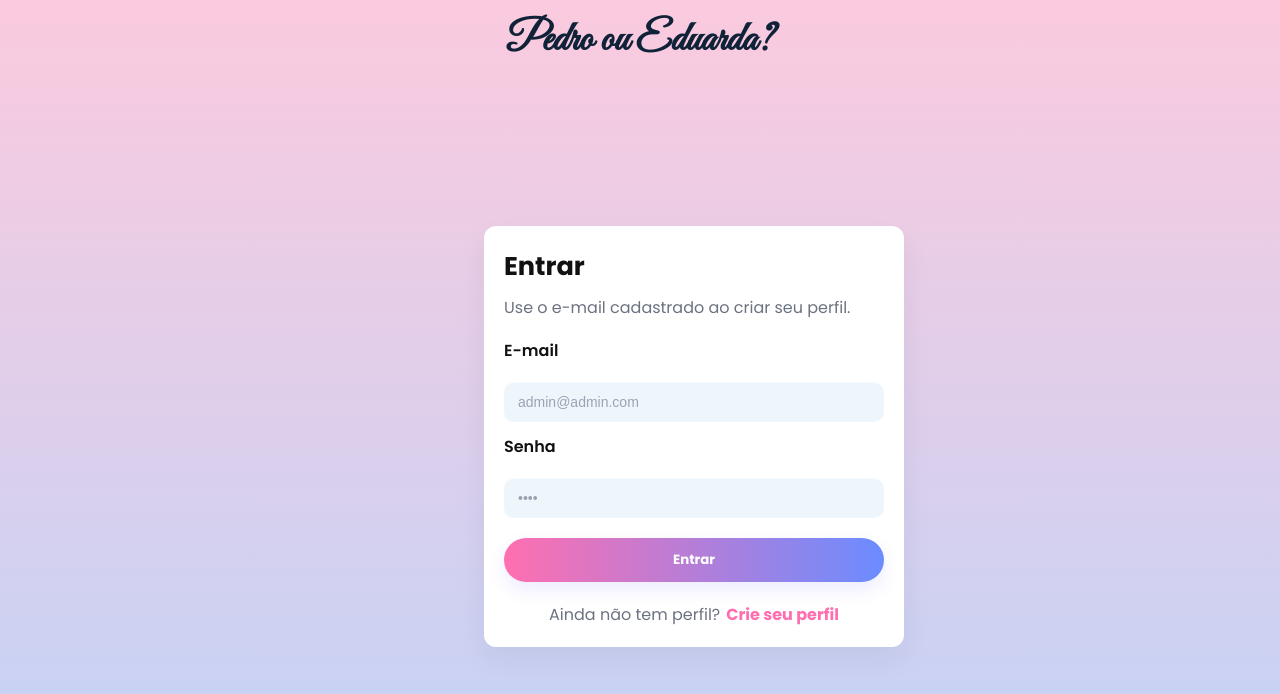
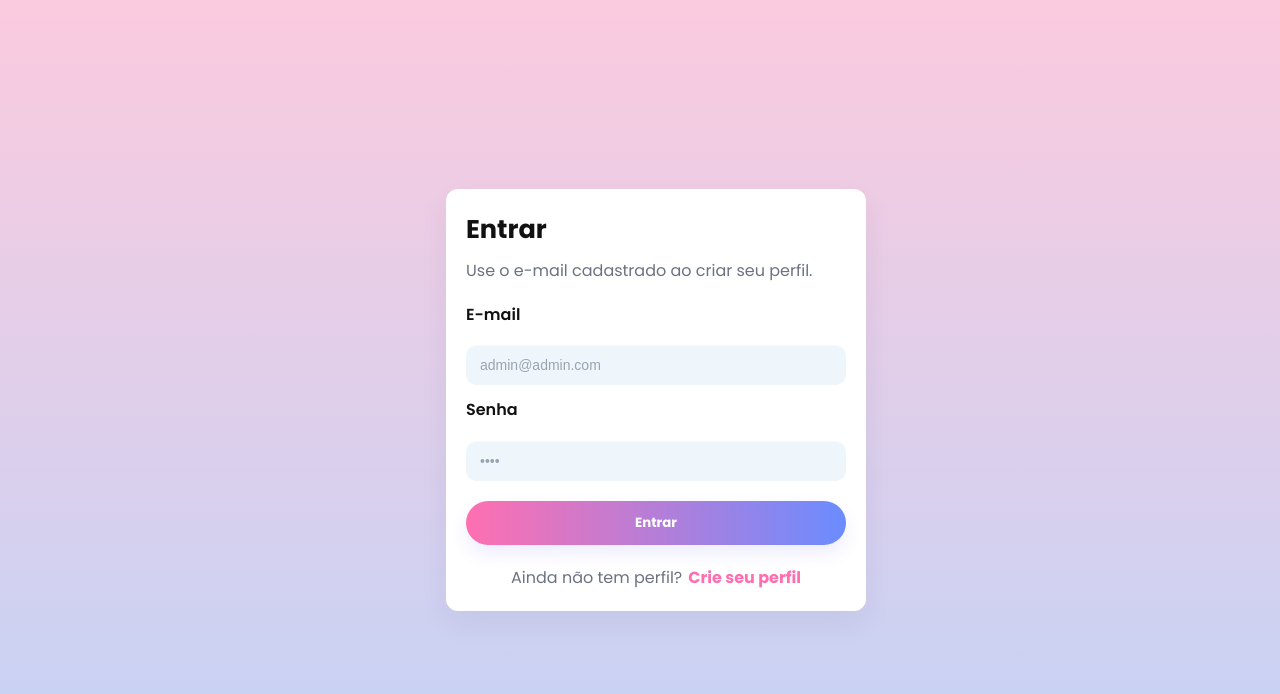
Before and after one commit to rhayssakramer/memuvie, an Angular app in the folder frontend/: page /login in a window 1280 px wide. Shown: the top 694 px of the page. Built offline with nearby package versions, Linux system fonts and the light colour scheme.

Commit message:
feat: ajustando e centralizando o card-login

```diff
--- a/frontend/src/app/pages/login/login.component.css
+++ b/frontend/src/app/pages/login/login.component.css
@@ -18,12 +18,18 @@
   color:#0f2238;
   font-weight:700;
   display:inline-block;
+  align-items:center;
+  margin-top: 1.5em;
 }
 
+/* Make the main area span full height so children can center vertically */
 .login-main {
-  max-width:560px;
-  margin: 1.5rem auto;
+  width: 100%;
   padding: 0 1rem;
+  min-height: 100vh; /* fill viewport so children can be vertically centered */
+  display: flex;
+  align-items: center; /* center children vertically */
+  justify-content: center; /* center children horizontally on narrow viewports */
 }
 
 .card {
@@ -31,6 +37,7 @@
   border-radius:16px;
   box-shadow: var(--shadow);
   padding: 1.25rem 1.25rem;
+  margin-top: 5em;
 }
 
 .card h1 {
@@ -60,13 +67,14 @@
   margin: 0 auto;
   display:flex;
   gap:2rem;
-  align-items:center; /* center vertically */
-  min-height: calc(100vh - 140px); /* leave space for header above */
+  align-items:center; /* center vertically within the layout */
+  width: 100%;
 }
 
+/* left rail keeps spacing on large screens, collapses on small */
 .left-rail {
   width: 160px;
-  height: 70vh;
+  height: auto;
   background: transparent;
 }
 
@@ -75,6 +83,16 @@
   display:flex;
   justify-content:center;
   align-items:center; /* center card vertically inside layout */
+  margin-right: 10em;
+  margin-top: -5em;
+}
+
+/* Responsive: stack layout and center content on narrow viewports */
+@media (max-width: 700px) {
+  .layout { flex-direction: column; align-items: stretch; gap: 1rem; }
+  .left-rail { display: none; }
+  .center-area { padding: 1.25rem 0; }
+  .login-card { width: 100%; max-width: 420px; margin: 0 auto; }
 }
 
 .login-card {
--- a/frontend/src/app/pages/login/login.component.html
+++ b/frontend/src/app/pages/login/login.component.html
@@ -1,8 +1,4 @@
 <div class="login-page">
-  <header class="login-header">
-    <div class="brand">Pedro ou Eduarda?</div>
-  </header>
-
   <main class="login-main">
     <div class="layout">
       <aside class="left-rail"></aside>
```
